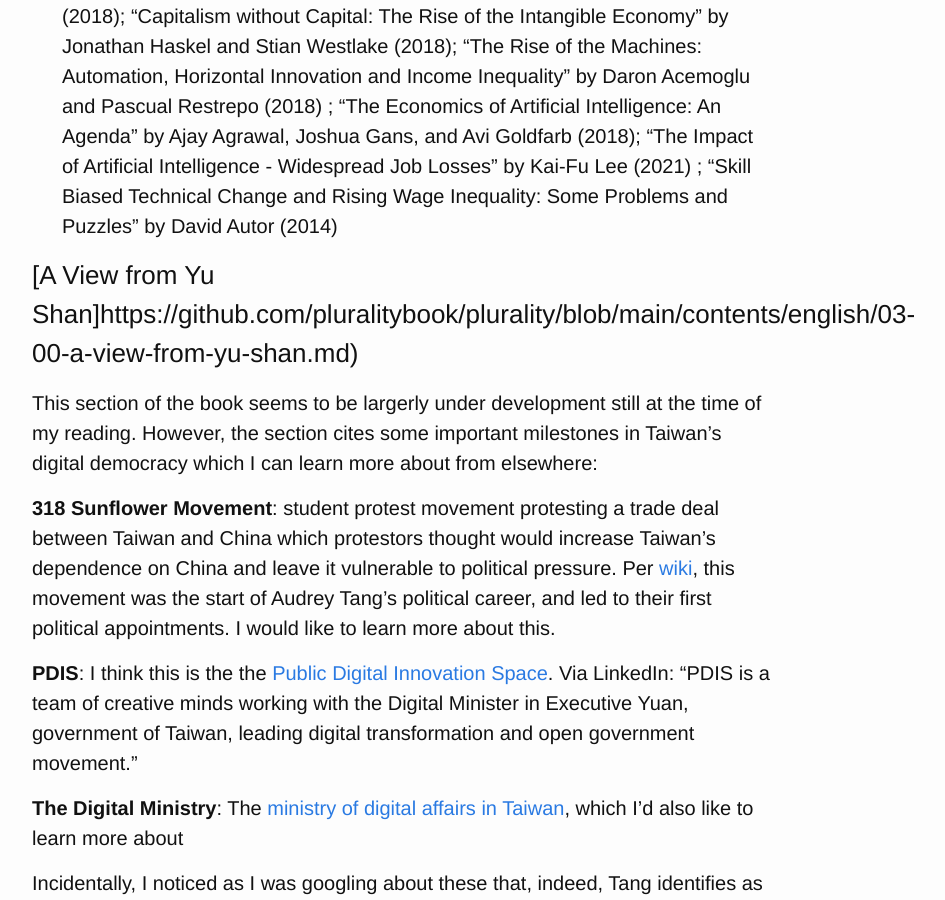
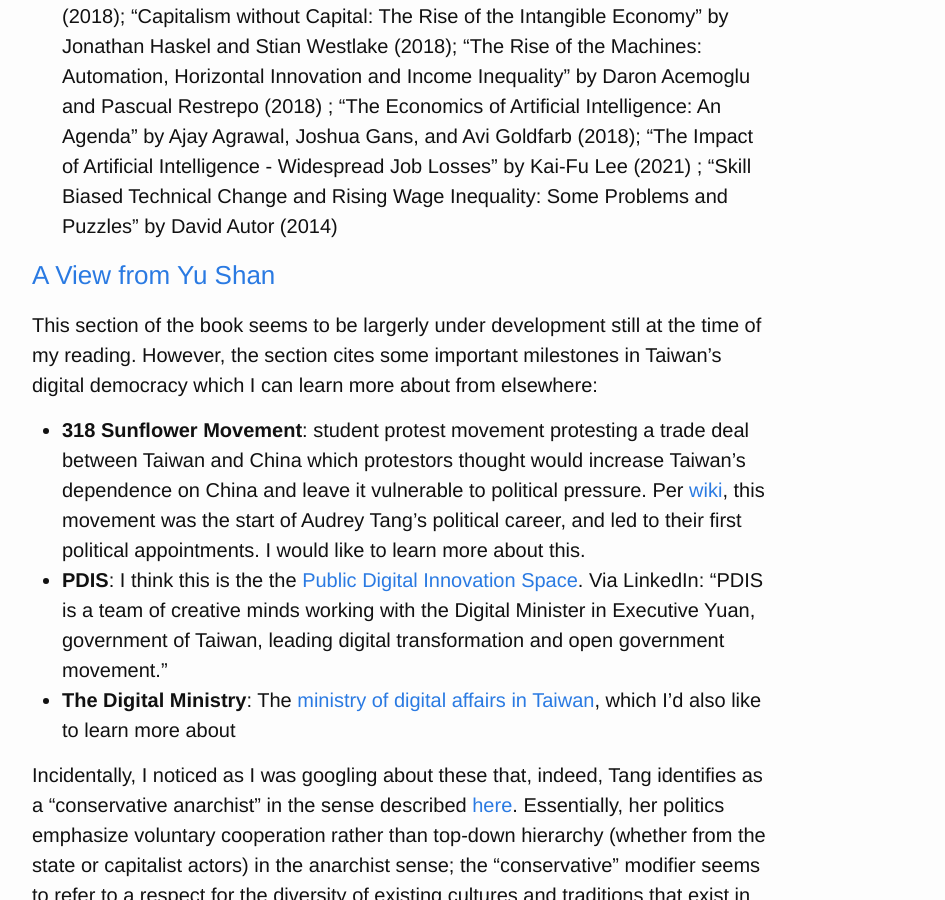
Before and after one commit to Fossj117/fossj117.github.io, a Jekyll site: the page built from _posts/2023-12-27-notes-on-plurality-book.md, in a window 1280 px wide and 900 px high, scrolled down 4077 px. Shown: the whole window, without its empty margins (238-1183 px from the left). Built offline with Jekyll 4.4.1, drawn with Linux system fonts in a browser that asks for light colours; a script that is not in the unit is left out; comment, search, counter and statistics services are not loaded.

Commit message:
fix plurality typos

```diff
--- a/_posts/2023-12-27-notes-on-plurality-book.md
+++ b/_posts/2023-12-27-notes-on-plurality-book.md
@@ -62,14 +62,12 @@
 - "The Rise of Market Power and the Macroeconomic Implications" by Jan De Loecker and Jan Eeckhout, Quarterly Journal of Economics, 2017.; "The Race Between Man and Machine: Implications of Technology for Growth, Factor Shares and Employment" by Daron Acemoglu, American Economic Review, 2019.; "The Cost of Convenience: Ridehailing and Traffic Fatalities" by John Barrios, Yael Hochberg, and Hanyi Yi, Journal of Political Economy, 2020. "Firming Up Inequality" by David Autor, David Dorn, Lawrence F. Katz, Christina Patterson, and John Van Reenen, Centre for Economic Performance Discussion Paper, 2020. "The Increasing Dominance of Large Firms" by Gustavo Grullon, Yelena Larkin, and Roni Michaely, Review of Financial Studies, 2019.; "The Digital Economy, Business Dynamism and Productivity Growth" by Chad Syverson, National Bureau of Economic Research, 2018.; "Industrial Concentration in the Age of Digital Platforms" by Fiona Scott Morton, Yale Law Journal, 2019.;"The Failure of Free Entry" by Philippe Aghion, Antonin Bergeaud, Timo Boppart, Peter Klenow, and Huiyu Li, Review of Economic Studies, 2019.; "The Capitalist Machine: Computerization, Workers' Power, and the Decline in Labor's Share within U.S. Industries" by Shouyong Shi and Wei Cui, Journal of Political Economy, 2021. "Competition and Market Power in the Era of the Big Five" by Thomas Philippon, American Economic Review, 2021.
 - "The Race Between Machine and Man: Implications of Technology for Growth, Factor Shares, and Employment" by Daron Acemoglu and Pascual Restrepo (2018); "Capitalism without Capital: The Rise of the Intangible Economy" by Jonathan Haskel and Stian Westlake (2018); "The Rise of the Machines: Automation, Horizontal Innovation and Income Inequality" by Daron Acemoglu and Pascual Restrepo (2018) ; "The Economics of Artificial Intelligence: An Agenda" by Ajay Agrawal, Joshua Gans, and Avi Goldfarb (2018); "The Impact of Artificial Intelligence - Widespread Job Losses" by Kai-Fu Lee (2021) ; "Skill Biased Technical Change and Rising Wage Inequality: Some Problems and Puzzles" by David Autor (2014)
 
-## [A View from Yu Shan]https://github.com/pluralitybook/plurality/blob/main/contents/english/03-00-a-view-from-yu-shan.md)
+## [A View from Yu Shan](https://github.com/pluralitybook/plurality/blob/main/contents/english/03-00-a-view-from-yu-shan.md)
 
 This section of the book seems to be largerly under development still at the time of my reading. However, the section cites some important milestones in Taiwan's digital democracy which I can learn more about from elsewhere:
 
-**318 Sunflower Movement**: student protest movement protesting a trade deal between Taiwan and China which protestors thought would increase Taiwan's dependence on China and leave it vulnerable to political pressure. Per [wiki](https://en.wikipedia.org/wiki/Audrey_Tang#Political_career), this movement was the start of Audrey Tang's political career, and led to their first political appointments. I would like to learn more about this.
-
-**PDIS**: I think this is the the [Public Digital Innovation Space](https://pdis.nat.gov.tw/en/). Via LinkedIn: "PDIS is a team of creative minds working with the Digital Minister in Executive Yuan, government of Taiwan, leading digital transformation and open government movement."
-
-**The Digital Ministry**: The [ministry of digital affairs in Taiwan](<https://en.wikipedia.org/wiki/Ministry_of_Digital_Affairs_(Taiwan)>), which I'd also like to learn more about
+- **318 Sunflower Movement**: student protest movement protesting a trade deal between Taiwan and China which protestors thought would increase Taiwan's dependence on China and leave it vulnerable to political pressure. Per [wiki](https://en.wikipedia.org/wiki/Audrey_Tang#Political_career), this movement was the start of Audrey Tang's political career, and led to their first political appointments. I would like to learn more about this.
+- **PDIS**: I think this is the the [Public Digital Innovation Space](https://pdis.nat.gov.tw/en/). Via LinkedIn: "PDIS is a team of creative minds working with the Digital Minister in Executive Yuan, government of Taiwan, leading digital transformation and open government movement."
+- **The Digital Ministry**: The [ministry of digital affairs in Taiwan](<https://en.wikipedia.org/wiki/Ministry_of_Digital_Affairs_(Taiwan)>), which I'd also like to learn more about
 
 Incidentally, I noticed as I was googling about these that, indeed, Tang identifies as a "conservative anarchist" in the sense described [here](<https://en.wikipedia.org/wiki/Ministry_of_Digital_Affairs_(Taiwan)>). Essentially, her politics emphasize voluntary cooperation rather than top-down hierarchy (whether from the state or capitalist actors) in the anarchist sense; the "conservative" modifier seems to refer to a respect for the diversity of existing cultures and traditions that exist in Taiwan, and a desire to preseve these. In practice, Tang seems to connect these values with an emphasis on radical openness and transparency. I would be interested to see this political perspective expanded on further.
```
